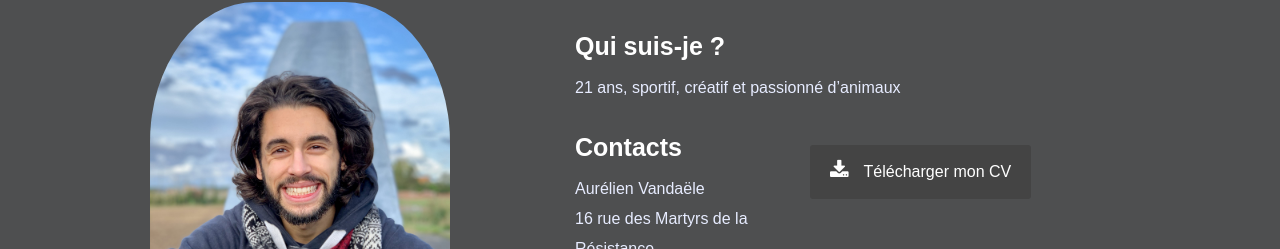
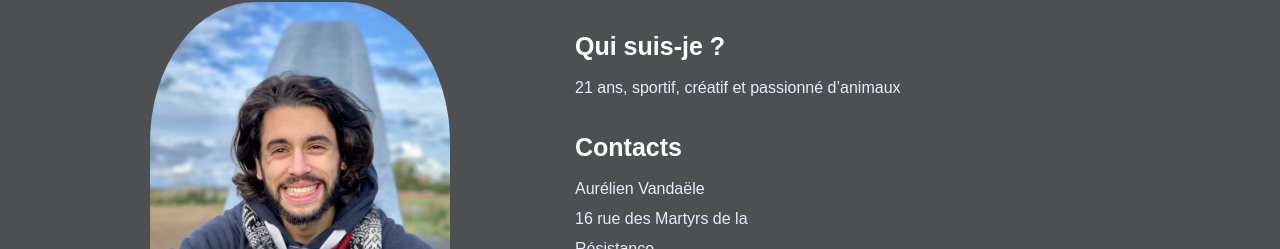
Before and after one commit to AurelienV-42/avandaele, a React (Create React App) app: page / in a window 1280 px wide. Shown: the part 894-1143 px from the top of the page. Built offline with nearby package versions, Linux system fonts and the light colour scheme.

Commit message:
[-] Download cv

```diff
--- a/src/Components/About.js
+++ b/src/Components/About.js
@@ -32,9 +32,9 @@ const About = () => {
             </div>
             <div className="columns download">
               <p>
-                <a
-                  href={'https://media-exp1.licdn.com/dms/document/C4D2DAQEqDt8aJpXoyw/profile-treasury-document-pdf-analyzed/0/1613670069735?e=1613757600&v=beta&t=cSHs6Ra4jDcrV0TXI168ww_e_vLSm9skJZ_y-8yHm3E'}
-                  className="button"><i className="fa fa-download"/>{t('downloadResume')}</a>
+                {/*<a*/}
+                {/*  href={'https://media-exp1.licdn.com/dms/document/C4D2DAQEqDt8aJpXoyw/profile-treasury-document-pdf-analyzed/0/1613670069735?e=1613757600&v=beta&t=cSHs6Ra4jDcrV0TXI168ww_e_vLSm9skJZ_y-8yHm3E'}*/}
+                {/*  className="button"><i className="fa fa-download"/>{t('downloadResume')}</a>*/}
               </p>
             </div>
           </div>
--- a/src/locales/en.json
+++ b/src/locales/en.json
@@ -18,7 +18,7 @@
   "conceptualization": "Conceptualization",
   "design": "Design",
   "successApp": "App N°50 in sport category on the AppStore",
-  "personalProjet": "Personal projects",
+  "personalProjet": "Personal project",
   "smartiDescription": "Over the last few years I have completed several personal projects. Here I show you one of my latest projects which is available on the Google Play Store. I made this application to learn marketing (social networks, in-app), to improve my design skills and also to improve my react native skills.",
   "resumeTab": {
     "education": [
--- a/src/locales/fr.json
+++ b/src/locales/fr.json
@@ -18,7 +18,7 @@
   "conceptualization": "Conceptualization",
   "design": "Design",
   "successApp": "App N°50 en catégorie sport sur l’AppStore",
-  "personalProjet": "Projets perso",
+  "personalProjet": "Projet perso",
   "smartiDescription": "Au cours des dernière années j’ai réalisé plusieurs projets perso. Ici je vous montre l’un de mes derniers projets qui est disponible sur le Google Play Store. J’ai réalisé cette application pour m’apprendre le marketing (réseaux sociaux, in-app), m’améliorer en design et également en react native.",
   "refactorization": "Refactorisation",
   "resumeTab": {
```
